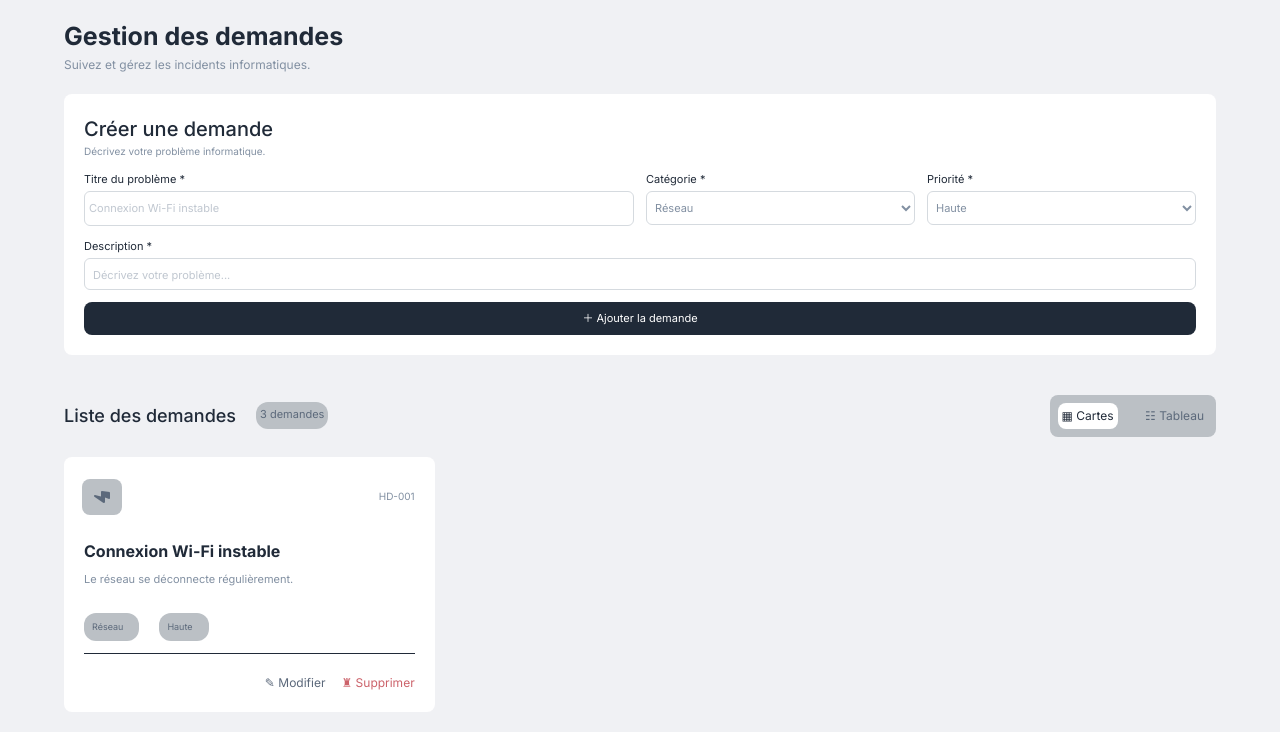
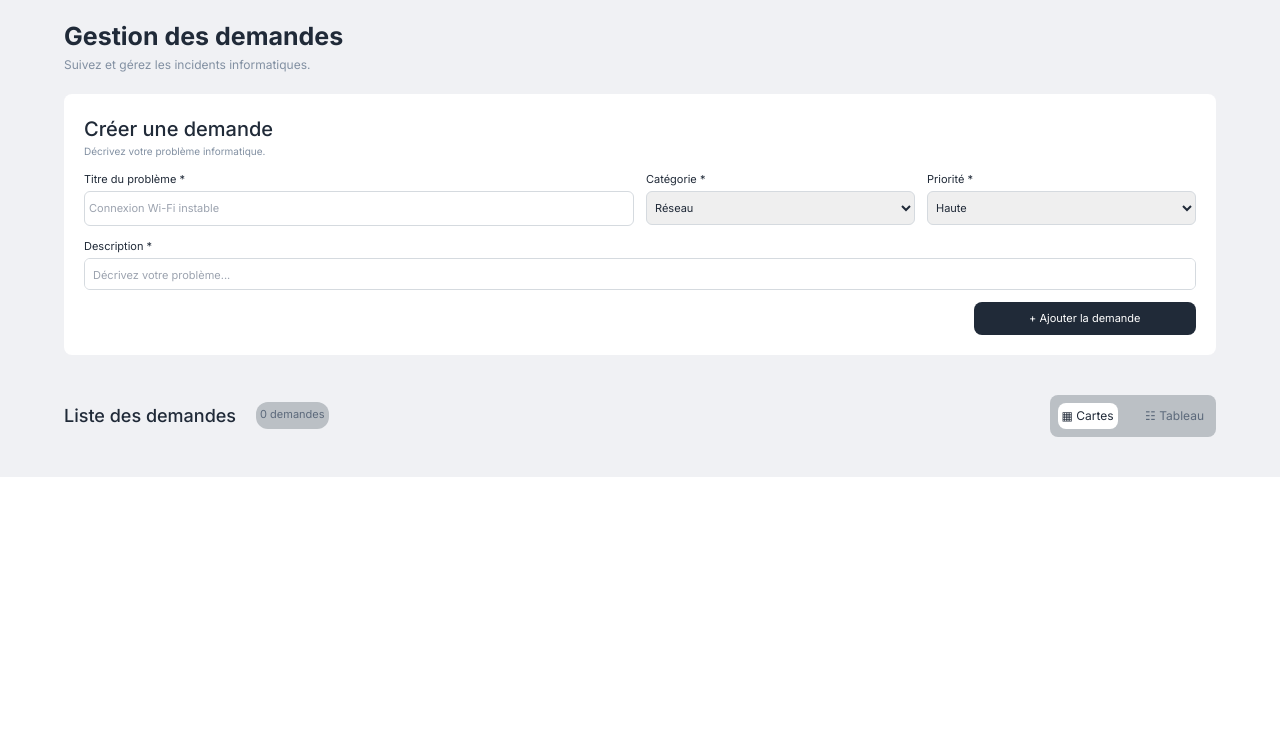
Before and after one commit to yassinedzaouha/HelpDesk, a plain HTML site: page index.html in a window 1280 px wide. Shown: the part 93-825 px from the top of the page. After the commit the page ends 800 px from the top, so only its background shows below. Drawn offline with nearby package versions, Linux system fonts and the light colour scheme.

Commit message:
finich the code html tailwind

```diff
--- a/index.html
+++ b/index.html
@@ -9,7 +9,7 @@
     <!-- file css  -->
     <link rel="stylesheet" href="css/style.css">
 
-    <script src="https://cdn.jsdelivr.net/npm/@tailwindcss/browser@4"></script>
+    <script src="https://cdn.tailwindcss.com"></script>
 
     <link rel="stylesheet" href="https://cdnjs.cloudflare.com/ajax/libs/font-awesome/6.7.2/css/all.min.css">
     <link rel="preconnect" href="https://fonts.googleapis.com">
@@ -44,83 +44,76 @@
                 <div class="text-[11px] gap-3 grid grid-cols-1 md:grid-cols-2 xl:grid-cols-4">
                     <div class="flex flex-col xl:col-span-2">
                         <label class="mb-1">Titre du problème *</label>
-                        <input type="text"  id="probleme" class="border text-[#8290A2] border-[#D5DADF] rounded-md px-1 py-2 " placeholder="Connexion Wi-Fi instable" required>
+                        <input type="text"  id="probleme" class="border  border-[#D5DADF] rounded-md px-1 py-2 " placeholder="Connexion Wi-Fi instable" required>
                     </div>
                     <div class="flex flex-col">
                         <label class="mb-1" for="">Catégorie *</label>
-                        <select class="border text-[#8290A2] border-[#D5DADF] rounded-md px-1 py-2 " id="category" name="category" required>
+                        <select class="border  border-[#D5DADF] rounded-md px-1 py-2 " id="category" name="category" required>
                             <option value="Réseau" selected>Réseau</option>
                             <option value="Matériel">Matériel</option>
                             <option value="Logiciel">Logiciel</option>
-                            <option value="Sécurité">Sécurité</option>
-                            <option value="Autre">Autre</option>
                         </select>
                     </div>
                     <div class="flex flex-col">
                         <label class="mb-1" for="">Priorité *</label>
-                        <select class="border text-[#8290A2] border-[#D5DADF] rounded-md px-1 py-2 " id="priority" name="priority" required>
+                        <select class="border  border-[#D5DADF] rounded-md px-1 py-2 " id="priority" name="priority" required>
                             <option value="Basse">Basse</option>
                             <option value="Moyenne">Moyenne</option>
                             <option value="Haute" selected>Haute</option>
-                            <option value="Critique">Critique</option>
                         </select>
                     </div>
                     <div class="flex flex-col xl:col-span-4">
                         <label  class="mb-1 text-[11px]"  for="description">
                             Description *
                         </label>
-                        <textarea class="resize-none text-[#8290A2] border border-[#D5DADF] rounded-md px-2 py-2 h-8" id="description" name="description" rows="4" placeholder="Décrivez votre problème..."
+                        <textarea class="resize-none  border border-[#D5DADF] rounded-md px-2 py-2 h-8" id="description" name="description" rows="4" placeholder="Décrivez votre problème..."
                             required></textarea>
                     </div>
                 </div>
-
-                <button id="submit" class="bg-[#202A38] text-[11px] w-[100%] text-white p-2 mt-3 rounded-lg">
-                    ＋  Ajouter la demande
-                </button>
+                <div class="w-[100%] flex justify-end">
+                    <button id="submit" class= "bg-[#202A38] text-[11px] w-[20%] text-white p-2 mt-3 rounded-lg">
+                        +  Ajouter la demande
+                    </button>
+                    <button id="modify" class="bg-[#202A38] hidden text-[11px] w-[20%] text-white p-2 mt-3 rounded-lg">
+                        -  modifier
+                    </button>
+                </div>
             </form>
         </section>
         <section >
             <div class="flex justify-between items-center mb-5">
                 <div class="flex justify-between w-full md:w-fit md:gap-5">
                     <h3 class="text-[18px] font-medium">Liste des demandes</h3>
-                    <p class="text-[#5C697B] text-[11px] bg-[#bbc0c5] p-1  rounded-xl">3 demandes</p>
+                    <p id="demandNmber" class="text-[#5C697B] text-[11px] bg-[#bbc0c5] p-1  rounded-xl">0 demandes</p>
                 </div>
                 <div class="text-[12px] hidden md:block p-2 bg-[#bbc0c5] rounded-lg ">
-                    <button class="p-1 rounded-lg cursor-pointer mr-5  bg-white">
+                    <button id="cards_btn" class="p-1 rounded-lg cursor-pointer mr-5  bg-white">
                         ▦  Cartes
                     </button>
-                    <button class="p-1 rounded-lg cursor-pointer text-[#5C697B]">
+                    <button id="table_btn" class="p-1 rounded-lg cursor-pointer text-[#5C697B]">
                         ☷  Tableau
                     </button>
                 </div>
             </div>
-            <div class="grid gap-5 grid-cols-1 md:grid-cols-2 xl:grid-cols-3">
-                <article class="p-5 bg-white rounded-lg">
-                    <div class="flex justify-between items-center mb-5">
-                        <i class="fa-solid fa-bolt-lightning fa-rotate-90 bg-[#bbc0c5] p-3 text-[#5C697B] rounded-lg"></i>
-                        <p class="text-[#8290A2] text-[10px]">HD-001</p>
-                    </div>
-                    <div class="leading-[28px] pb-3 border-b-1 ">
-                        <h4 class="font-bold">Connexion Wi-Fi instable</h4>
-                        <p class="text-[11px] text-[#8290A2]">Le réseau se déconnecte régulièrement.</p>
-                        <div class="mt-5 flex gap-5">
-                            <p class="bg-[#bbc0c5] text-[#5C697B] px-2 pr-4 text-[9px] rounded-xl">Réseau</p>
-                            <p class="bg-[#bbc0c5] text-[#5C697B] px-2 pr-4 text-[9px] rounded-xl">Haute</p>
-                        </div>
-                    </div>
-                    <div class="mt-5 text-[12px] flex justify-end gap-4">
-                        <button class="text-[#5C697B]">
-                            ✎ Modifier
-                        </button>
-                        <button class="text-[#CC626A]">
-                            ♜ Supprimer
-                        </button>
-                    </div>
-                </article>
+            <div id="cards" class="grid gap-5 grid-cols-1 md:grid-cols-2 xl:grid-cols-3">
             </div>
         </section>
+        <section id="table_section" class="hidden">
+            <table class="w-full text-left text-xs text-[#6B7686] bg-white rounded-xl">
+                <tr class="bg-[#FAFBFC] border-b border-[#EDF0F3]">
+                    <th class="py-5 px-5">N° Ticket</th>
+                    <th class="py-5">Taitre de la demande</th>
+                    <th class="py-5 px-2.5">Catégorie</th>
+                    <th class="py-5 px-2.5">Priorité</th>
+                    <th class="py-5">Action</th>
+                </tr>
+
+            </table>
+        </section>
+
     </main>
 </body>
 <script src="js/script.js"></script>
 
+
 </html>
```
